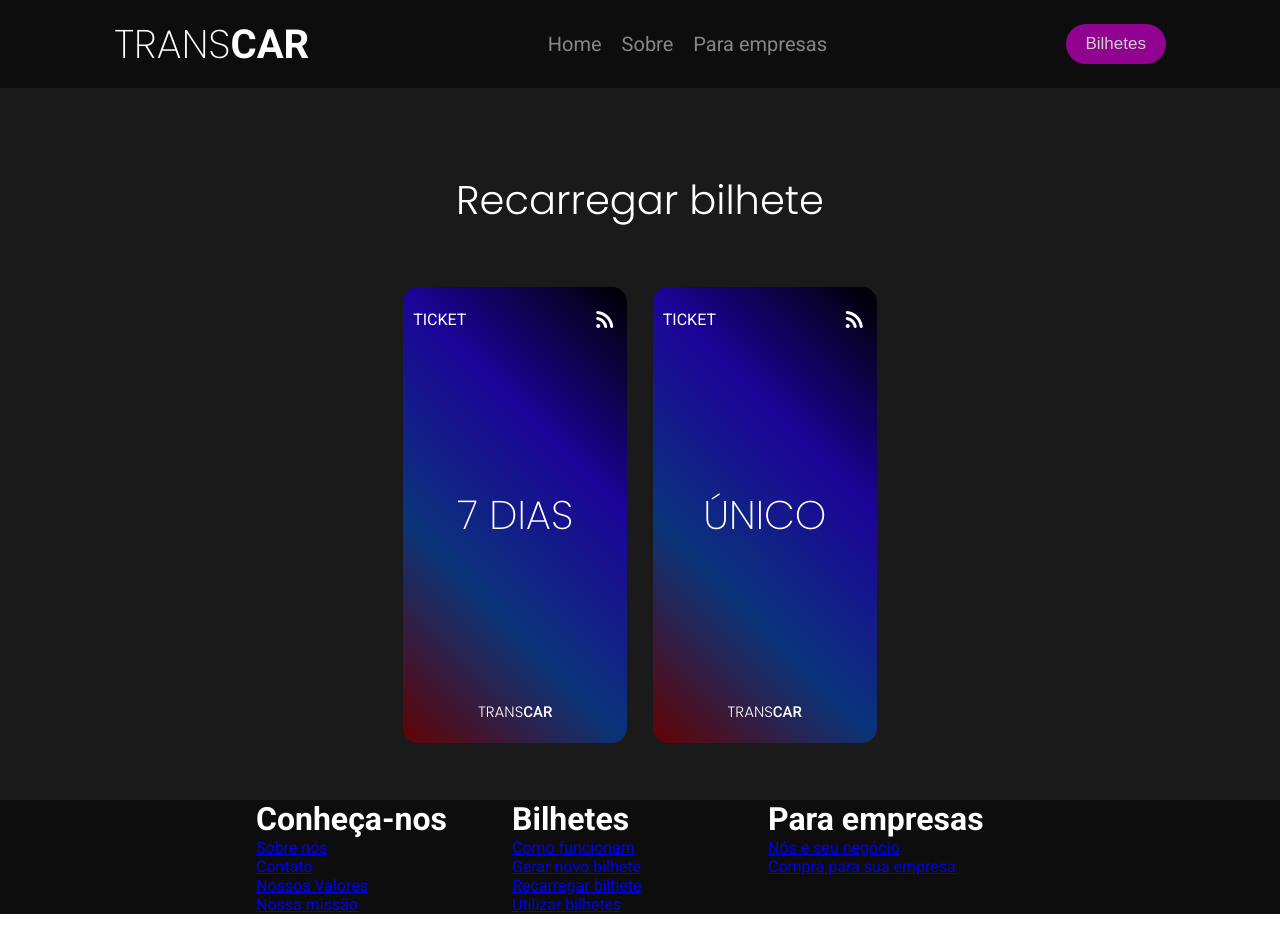
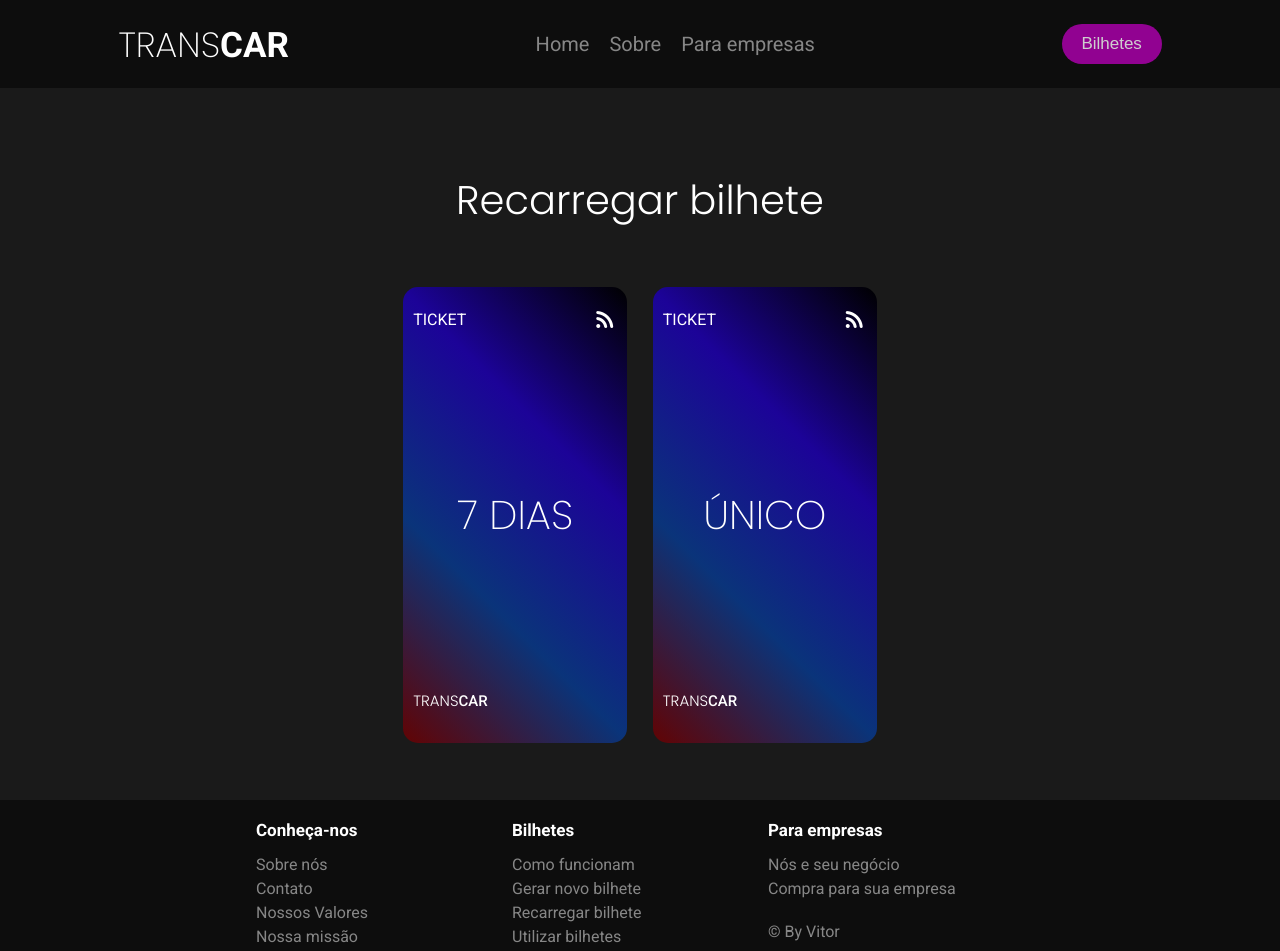
Before and after one commit to JVSilva12/transCar, a plain HTML site: page index.html in a window 1280 px wide. Before the commit the page ends 914 px from the top, so only its background shows below. Drawn offline with nearby package versions, Linux system fonts and the light colour scheme; a script that the page names is missing.

Commit message:
Footer e cards 27-11

```diff
--- a/index.html
+++ b/index.html
@@ -28,7 +28,7 @@
 
         <ul>
             <li><a href="#">Home</a></li>
-            <li><a href="#">Sobre</a></li>
+            <li id="sobre"><a id="a-sobre" href="#">Sobre</a></li>
             <li><a href="#">Para empresas</a></li>
         </ul>
 
@@ -78,6 +78,27 @@
                         <p>TRANS<span>CAR</span></p>
                     </div>
                 </div>
+
+                <!-- A concluir -->
+                <!-- <div id="formulario">
+                    <h1>Código do bilhete</h1>
+
+                    <input class="codigo" type="text" placeholder="XXXXXXXX-XXXX-XXXX-XXXX-XXXXXXXXXXXX">
+
+                    <div class="buttons">
+                        <button class="option oneDay">1 Dia</button>
+                        <button class="option threeDay">3 Dia</button>
+                        <button class="option sevenDay">7 Dia</button>
+                        <button class="option fourTeenDay">14 Dia</button>
+                        <button class="option thirtyDay">30 Dias</button>
+                    </div>
+
+                    <label for="valor">Valor:</label>
+                    <input class="valor" type="text" placeholder="R$10,00">
+
+                    <button class="recarregar">Recarregar</button>
+                </div> -->
+
             </div>
         </main>
     </section>
@@ -111,6 +132,8 @@
             <ul>
                 <li><a href="#">Nós e seu negócio</a></li>
                 <li><a href="#">Compra para sua empresa</a></li>
+                <br>
+                <li><a target="_blank" href="https://github.com/JVSilva12">&copy; By Vitor</a></li>
             </ul>
         </div>
     </footer>
--- a/style.css
+++ b/style.css
@@ -23,12 +23,12 @@ nav{
 nav h1{
     color: #fff;
     font-weight: 100;
-    font-size: 40px;
+    font-size: 35px;
     font-family: 'Poppins', sans-serif;
 }
 
 nav h1 span{
-    font-size: 40px;
+    font-size: 35px;
     font-weight: 600;
     font-family: 'Roboto', sans-serif;
 }
@@ -145,7 +145,8 @@ main .cards .card7Dias .center h1, main .cards .cardUnico .center h1{
 
 main .cards .card7Dias .footer, main .cards .cardUnico .footer{
     height: 10%;
-    display: flex;
+    display: fle
+    x;
     align-items: center;
     justify-content: center;
 }
@@ -163,8 +164,96 @@ main .cards .card7Dias .footer p span, main .cards .cardUnico .footer p span{
     font-family: 'Roboto', sans-serif;
 }
 
+
+/* A concluir */
+/* Formulário */
+/* #formulario{
+    display: block;
+}
+
+#formulario h1{
+    font-family: 'Poppins', sans-serif;
+    font-weight: 100;
+    font-size: 20px;
+}
+
+#formulario .codigo{
+    text-align: center;
+    width: 320px;
+    background: transparent;
+    border: 1.5px solid #fff;
+    border-radius: 15px;
+    padding: 5px;
+    opacity: 0.5;
+    color: #fff;
+}
+
+#formulario .codigo:focus{
+    outline: none;
+}
+
+#formulario .buttons{
+    display: grid;
+    grid-template-columns: 1fr 1fr;
+    justify-content: center;
+    row-gap: 10px;
+    padding: 10px;
+}
+
+#formulario .buttons .option{
+    width: 100px;
+    padding: 5px;
+    font-size: 16px;
+    background: transparent;
+    color: #fff;
+    border: 1.5px solid #fff;
+    opacity: 0.5;
+    transition: 0.5s;
+    border-radius: 15px;
+}
+
+#formulario .buttons .option:hover{
+    background: #b300b3;
+    opacity: 1;
+}
+
+#formulario .buttons .thirtyDay{
+    grid-column-start: 1;
+    grid-column-end: 3;
+}
+
+#formulario label{
+    font-family: 'Poppins', sans-serif;
+    font-weight: 100;
+    font-size: 17px;
+}
+
+#formulario .valor{
+    text-align: center;
+    width: 90px;
+    background: transparent;
+    border: 1.5px solid #fff;
+    border-radius: 15px;
+    padding: 5px;
+    opacity: 0.5;
+    color: #fff;
+    font-size: 16px;
+}
+
+#formulario .recarregar{
+    width: 100px;
+    height: 40px;
+    border-radius: 20px;
+    border: none;
+    font-size: 17px;
+    color: #fff;
+    background-color: #b300b3;
+    cursor: pointer;
+    opacity: 0.8;
+    transition: 0.5s;
+} */
+
 /* Footer */
-
 footer{
     display: flex;
     justify-content: center;
@@ -174,14 +263,30 @@ footer{
 
 footer .conheca-nos, footer .bilhetes, footer .para-empresas{
     width: 20%;
+    padding-top: 20px;
 }
 
-/* footer .conheca-nos h1, footer .bilhetes h1, footer .para-empresas h1{
-    font-size: 5px;
+footer .conheca-nos h1, footer .bilhetes h1, footer .para-empresas h1{
     color: #fff;
-    font-size: 15px;
-} */
+    font-size: 17px;
+    margin-bottom: 15px;
+}
 
 footer ul{
     list-style: none;
 }
+
+footer ul li{
+    margin-bottom: 5px;
+}
+
+footer ul li a{
+    text-decoration: none;
+    color: #fff;
+    opacity: 0.5;
+    transition: 0.5s;
+}
+
+footer ul li a:hover{
+    opacity: 1;
+}
```
